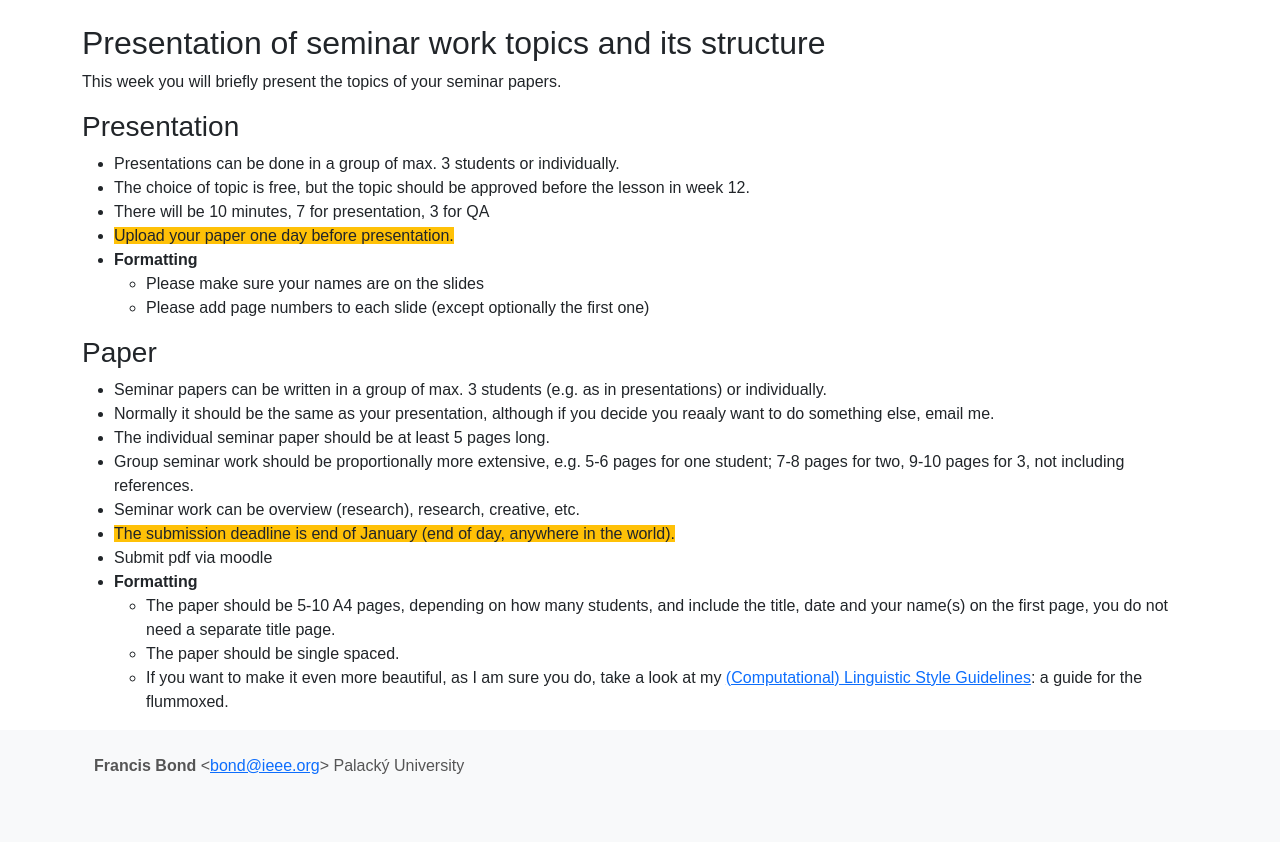
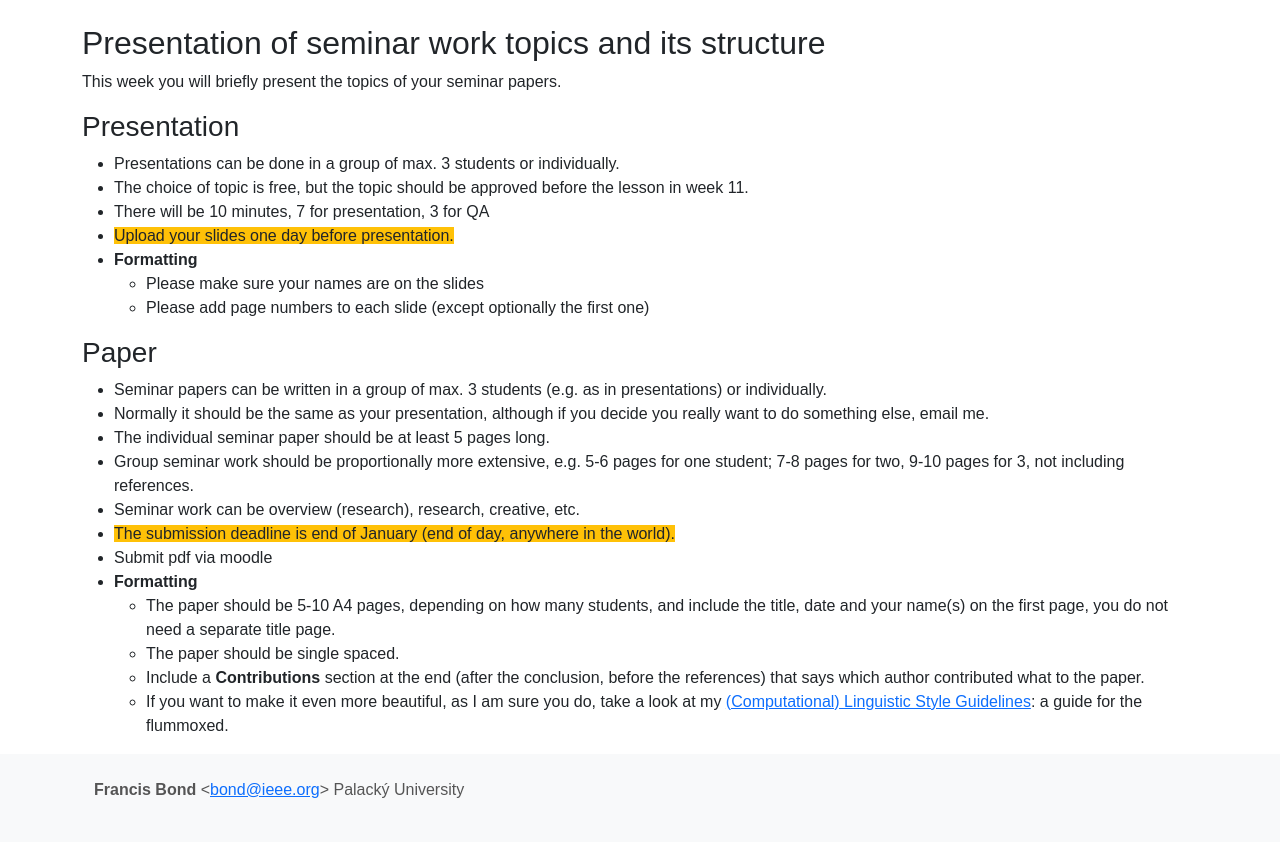
Before and after one commit to bond-lab/Linguistics-of-Asian-Languages, a Flask app: page /week/presentation/ in a window 1280 px wide. Shown: the part 56-898 px from the top of the page. Before the commit the page ends 830 px from the top, so only its background shows below. Run offline with Flask 3, Linux system fonts and the light colour scheme.

Commit message:
require a contributions section, and tidy the presentation week
- the seminar paper now needs a Contributions section after the
  conclusion saying who did what, which matters because the work can be
  done in groups
- upload slides, not the paper, the day before presenting
- the minority-language presentation is week 11, not 12
- the course objectives mention working with metaphors, matching the
  first presentation topic
- typos: reaaly, aurthor

Co-Authored-By: Claude Opus 5 (1M context) <noreply@anthropic.com>

```diff
--- a/web/templates/weeks/presentation.html
+++ b/web/templates/weeks/presentation.html
@@ -10,9 +10,9 @@
    <li> Presentations can be done in a group of max. 3 students or
    individually.
   <li> The choice of topic is free, but the topic should be approved
-  before the lesson in week 12.
+  before the lesson in week 11.
   <li> There will be 10 minutes, 7 for presentation, 3 for QA
-  <li> <span class='bg-warning'>Upload your paper one day before presentation.</span>
+  <li> <span class='bg-warning'>Upload your slides one day before presentation.</span>
   <li> <b>Formatting</b>
     <ul>
       <li>Please make sure your names are on the slides
@@ -27,7 +27,7 @@
 <ul>
   <li> Seminar papers can be written in a group of max. 3 students (e.g. as in presentations) or individually.
   <li> Normally it should be the same as your presentation, although
-  if you decide you reaaly want to do something else, email me.
+  if you decide you really want to do something else, email me.
   <li> The individual seminar paper should be at least 5 pages long.
   <li> Group seminar work should be proportionally more extensive,
     e.g. 5-6 pages for one student; 7-8 pages for two, 9-10 pages for 3, not
@@ -43,6 +43,9 @@
       students, and include the title, date and your name(s) on the first
       page, you do not need a separate title page.
       <li>The paper should be single spaced.
+      <li>Include a <b>Contributions</b> section at the end (after the
+      conclusion, before the references) that says which author
+      contributed what to the paper.
  <li>If you want to make it even more beautiful, as I am sure you do,
     take a look at my <a href =
 			 "https://fcbond.github.io/static/img/ling-style.pdf">(Computational)
```
Also changed, not shown: docs/index.html (+1 -1 lines), docs/week/presentation/index.html (+6 -3 lines), web/templates/index.html (+1 -1 lines).
